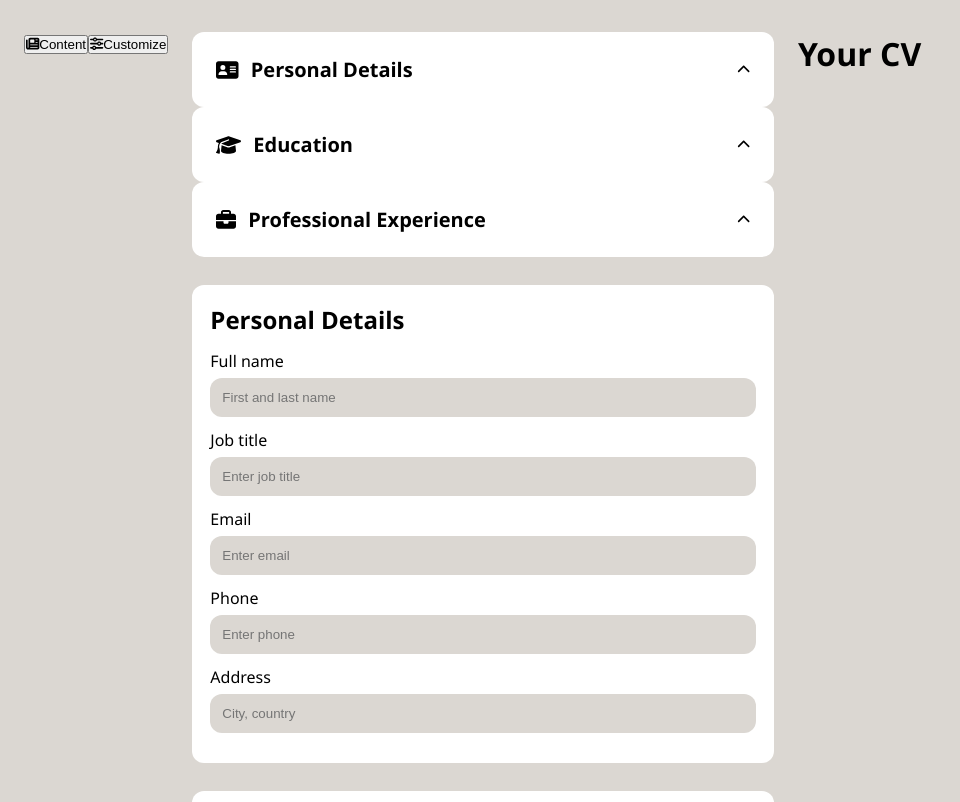
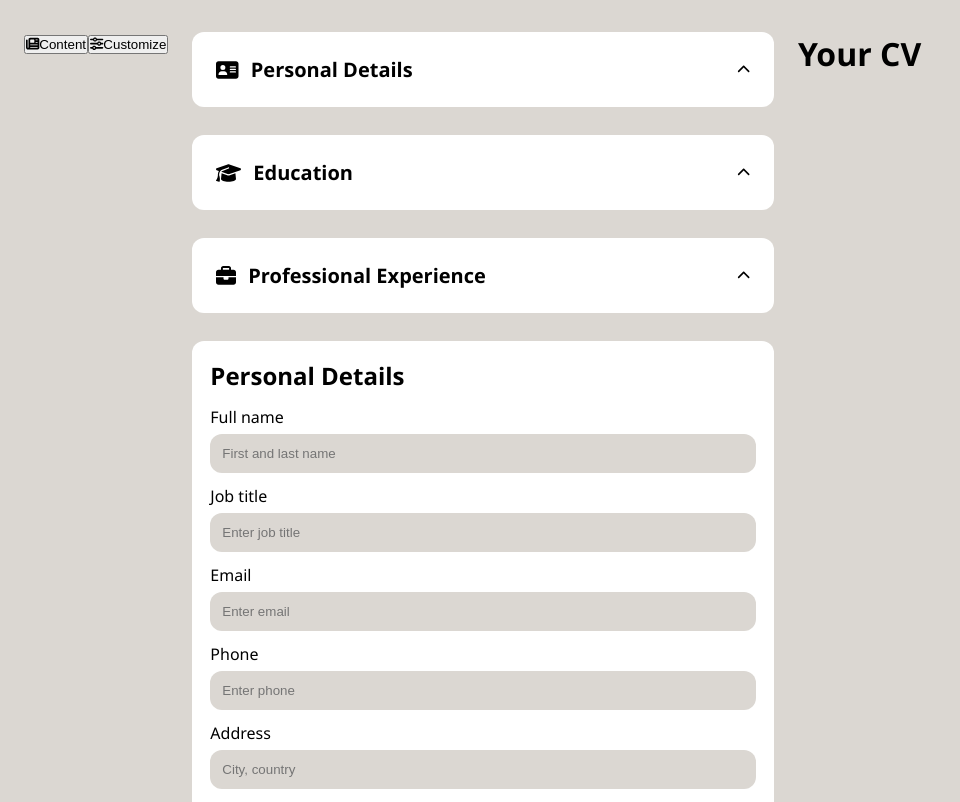
Before and after one commit to escapist-berlin/the-odin-project, a React (Vite) app in the folder cv-generator-app/: page / in a window 1280 px wide. Shown: the top 802 px of the page, without its empty margins (0-960 px from the left). Built offline with nearby package versions, Linux system fonts and the light colour scheme.

Commit message:
[OPT] Section component

```diff
--- a/cv-generator-app/src/App.jsx
+++ b/cv-generator-app/src/App.jsx
@@ -1,3 +1,4 @@
+import { useState } from "react";
 import Sidebar from "./components/Sidebar";
 import Section from "./components/Section";
 import PersonalDetails from "./components/PersonalDetails";
@@ -6,12 +7,32 @@ import ExperienceForm from "./components/ExperienceForm";
 import './styles/App.css'
 
 function App() {
+  const [sectionOpen, setSectionOpen] = useState(null);
+  const setOpen = (sectionName) => setSectionOpen(sectionName);
+
   return (
     <div className="app">
       <div className="edit-side">
         <Sidebar />
         <div className="form-container">
-          <Section />
+          <Section
+            isOpen={sectionOpen === "Personal Details"}
+            setOpen={setOpen}
+            sectionName="Personal Details"
+            iconName="fa-solid fa-address-card"
+          />
+          <Section
+            isOpen={sectionOpen === "Education"}
+            setOpen={setOpen}
+            sectionName="Education"
+            iconName="fa-solid fa-graduation-cap"
+          />
+          <Section
+            isOpen={sectionOpen === "Professional Experience"}
+            setOpen={setOpen}
+            sectionName="Professional Experience"
+            iconName="fa-solid fa-briefcase"
+          />
           <PersonalDetails />
           <EducationForm />
           <ExperienceForm />
--- a/cv-generator-app/src/components/Section.jsx
+++ b/cv-generator-app/src/components/Section.jsx
@@ -1,29 +1,19 @@
-import { useState } from "react";
 import ExpandSection from "./ExpandSection";
 
-export default function Section() {
-  const [sectionOpen, setSectionOpen] = useState(null);
-  const setOpen = (sectionName) => setSectionOpen(sectionName);
-
+export default function Section({
+  /* eslint-disable react/prop-types */
+  isOpen,
+  setOpen,
+  sectionName,
+  iconName,
+}) {
   return (
     <div>
       <ExpandSection
-        isOpen={sectionOpen === "Personal Details"}
+        isOpen={isOpen}
         setOpen={setOpen}
-        sectionName="Personal Details"
-        iconName="fa-solid fa-address-card"
-      />
-      <ExpandSection
-        isOpen={sectionOpen === "Education"}
-        setOpen={setOpen}
-        sectionName="Education"
-        iconName="fa-solid fa-graduation-cap"
-      />
-      <ExpandSection
-        isOpen={sectionOpen === "Professional Experience"}
-        setOpen={setOpen}
-        sectionName="Professional Experience"
-        iconName="fa-solid fa-briefcase"
+        sectionName={sectionName}
+        iconName={iconName}
       />
     </div>
   )
```
